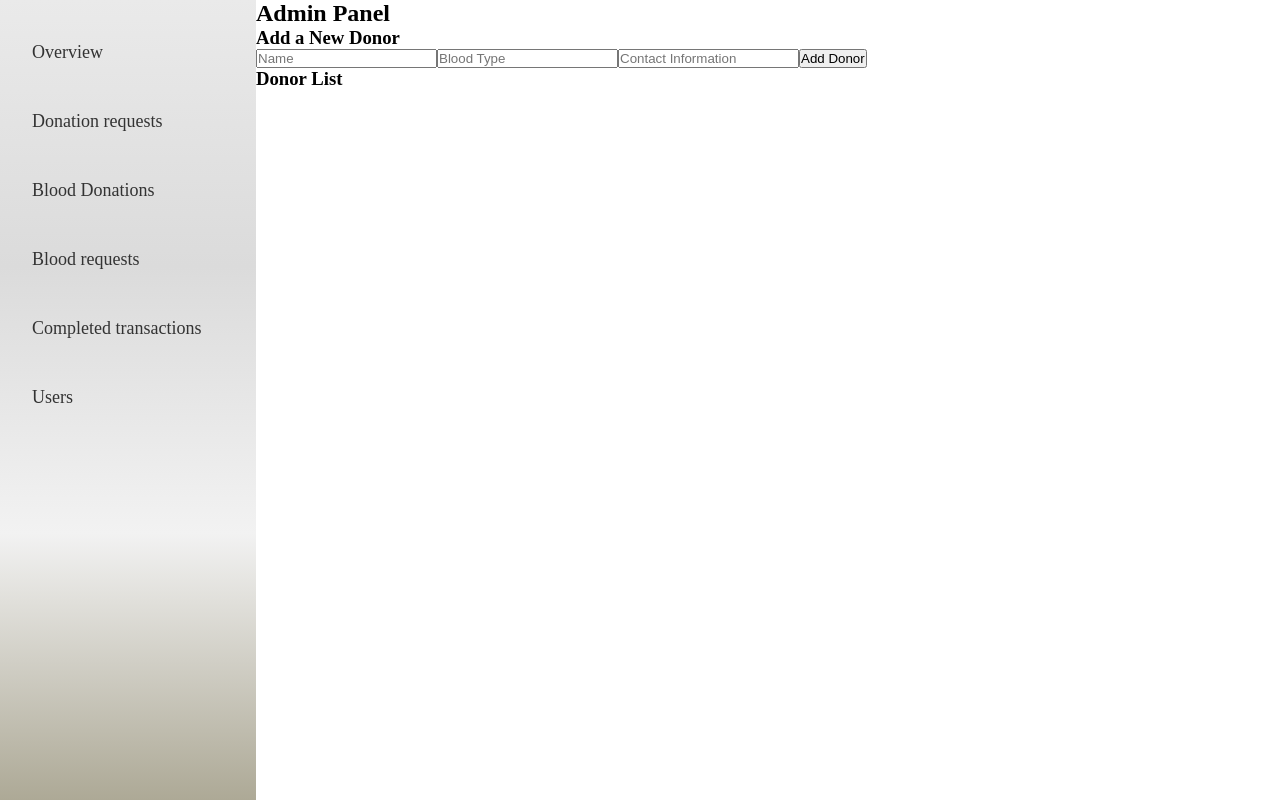
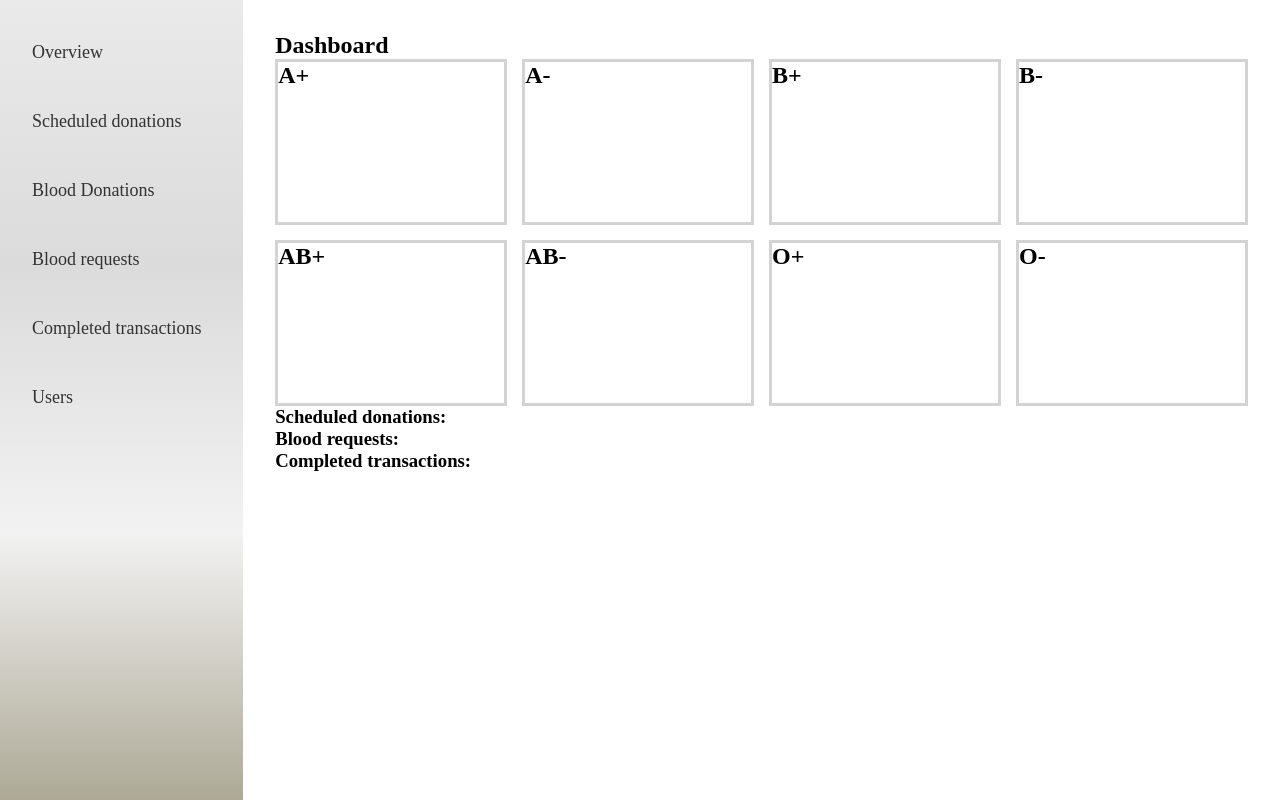
Before and after one commit to Fene-87/bloodbank_system_v2, a React (Vite) app in the folder client/: page /admin in a window 1280 px wide. Built offline with nearby package versions, Linux system fonts and the light colour scheme.

Commit message:
Create section to display blood group statistics

```diff
--- a/client/src/components/Sidebar/Sidebar.css
+++ b/client/src/components/Sidebar/Sidebar.css
@@ -2,7 +2,7 @@
     background: #ADA996;
     background: -webkit-linear-gradient(top, #EAEAEA, #DBDBDB, #F2F2F2, #ADA996);
     background: linear-gradient(to bottom, #EAEAEA, #DBDBDB, #F2F2F2, #ADA996);
-    width: 20%;
+    width: 25%;
 }
 
 .sidebar-items {
--- a/client/src/components/Sidebar/Sidebar.jsx
+++ b/client/src/components/Sidebar/Sidebar.jsx
@@ -10,7 +10,7 @@ const Sidebar = ({ type }) => {
               </NavLink>
 
               <NavLink to='/landing' className="sidebar-link">
-                <li>Donation requests</li>
+                <li>Scheduled donations</li>
               </NavLink>
 
               <NavLink to='/landing' className="sidebar-link">
--- a/client/src/pages/admin/admin.css
+++ b/client/src/pages/admin/admin.css
@@ -1,5 +1,23 @@
 .admin-container {
-    display: flex;
-    min-height: 100vh;
+  display: flex;
+  height: 100vh;
+}
 
+.overview-container {
+  display: flex;
+  flex-direction: column;
+  width: 100%;
+  padding: 2rem;
 }
+
+.blood-groups {
+  width: 100%;
+  display: grid;
+  grid-template-columns: repeat(4, 1fr);
+  gap: 15px;
+}
+
+.bloodgrp-stats {
+  border: 3px solid #d3d3d3;
+  height: 10rem;
+}
--- a/client/src/pages/admin/admin.jsx
+++ b/client/src/pages/admin/admin.jsx
@@ -3,55 +3,63 @@ import Sidebar from "../../components/Sidebar/Sidebar";
 import './admin.css';
 
 const Admin = () => {
-  const [donors, setDonors] = useState([]);
-  const [newDonor, setNewDonor] = useState({ name: '', bloodType: '', contact: '' });
+  const bloodData = [
+    {
+      bloodGrp: "A+",
+    },
+    {
+      bloodGrp: "A-",
+    },
+    {
+      bloodGrp: "B+",
+    },
+    {
+      bloodGrp: "B-",
+    },
+    {
+      bloodGrp: "AB+",
+    },
+    {
+      bloodGrp: "AB-",
+    },
+    {
+      bloodGrp: "O+",
+    },
+    {
+      bloodGrp: "O-",
+    },
+  ];
 
-  const handleAddDonor = () => {
-    // Add new donor to the list of donors
-    setDonors([...donors, newDonor]);
+  return (
+    <div className="admin-container">
+      <Sidebar />
 
-    // Clear the input fields
-    setNewDonor({ name: '', bloodType: '', contact: '' });
-  };
+      <div className="overview-container">
+        <h2>Dashboard</h2>
 
-    return (
-        <div className="admin-container">
-            <Sidebar />
-            <div>
-      <h2>Admin Panel</h2>
+        <div className="blood-groups">
+          {bloodData.map((blood) => (
+            <div className="bloodgrp-stats">
+              <h2>{blood.bloodGrp}</h2>
+            </div>
+          ))}
+        </div>
 
-      <h3>Add a New Donor</h3>
-      <input
-        type="text"
-        placeholder="Name"
-        value={newDonor.name}
-        onChange={(e) => setNewDonor({ ...newDonor, name: e.target.value })}
-      />
-      <input
-        type="text"
-        placeholder="Blood Type"
-        value={newDonor.bloodType}
-        onChange={(e) => setNewDonor({ ...newDonor, bloodType: e.target.value })}
-      />
-      <input
-        type="text"
-        placeholder="Contact Information"
-        value={newDonor.contact}
-        onChange={(e) => setNewDonor({ ...newDonor, contact: e.target.value })}
-      />
-      <button onClick={handleAddDonor}>Add Donor</button>
+        <div>
+          <h3>Scheduled donations:</h3>
+        </div>
 
-      <h3>Donor List</h3>
-      <ul>
-        {donors.map((donor, index) => (
-          <li key={index}>
-            <strong>Name:</strong> {donor.name}, <strong>Blood Type:</strong> {donor.bloodType}, <strong>Contact:</strong> {donor.contact}
-          </li>
-        ))}
-      </ul>
+        <div>
+          <h3>Blood requests:</h3>
+        </div>
+
+        <div>
+          <h3>Completed transactions:</h3>
+        </div>
+
+      </div>
     </div>
-        </div>
-    )
+  )
 }
 
 // function Admin() {
@@ -104,3 +112,53 @@ const Admin = () => {
 // }
 
 export default Admin;
+
+// const [donors, setDonors] = useState([]);
+//   const [newDonor, setNewDonor] = useState({ name: '', bloodType: '', contact: '' });
+
+//   const handleAddDonor = () => {
+//     // Add new donor to the list of donors
+//     setDonors([...donors, newDonor]);
+
+//     // Clear the input fields
+//     setNewDonor({ name: '', bloodType: '', contact: '' });
+//   };
+
+//     return (
+//         <div className="admin-container">
+//             <Sidebar />
+//             <div>
+//       <h2>Admin Panel</h2>
+
+//       <h3>Add a New Donor</h3>
+//       <input
+//         type="text"
+//         placeholder="Name"
+//         value={newDonor.name}
+//         onChange={(e) => setNewDonor({ ...newDonor, name: e.target.value })}
+//       />
+//       <input
+//         type="text"
+//         placeholder="Blood Type"
+//         value={newDonor.bloodType}
+//         onChange={(e) => setNewDonor({ ...newDonor, bloodType: e.target.value })}
+//       />
+//       <input
+//         type="text"
+//         placeholder="Contact Information"
+//         value={newDonor.contact}
+//         onChange={(e) => setNewDonor({ ...newDonor, contact: e.target.value })}
+//       />
+//       <button onClick={handleAddDonor}>Add Donor</button>
+
+//       <h3>Donor List</h3>
+//       <ul>
+//         {donors.map((donor, index) => (
+//           <li key={index}>
+//             <strong>Name:</strong> {donor.name}, <strong>Blood Type:</strong> {donor.bloodType}, <strong>Contact:</strong> {donor.contact}
+//           </li>
+//         ))}
+//       </ul>
+//     </div>
+//         </div>
+//     )
```
